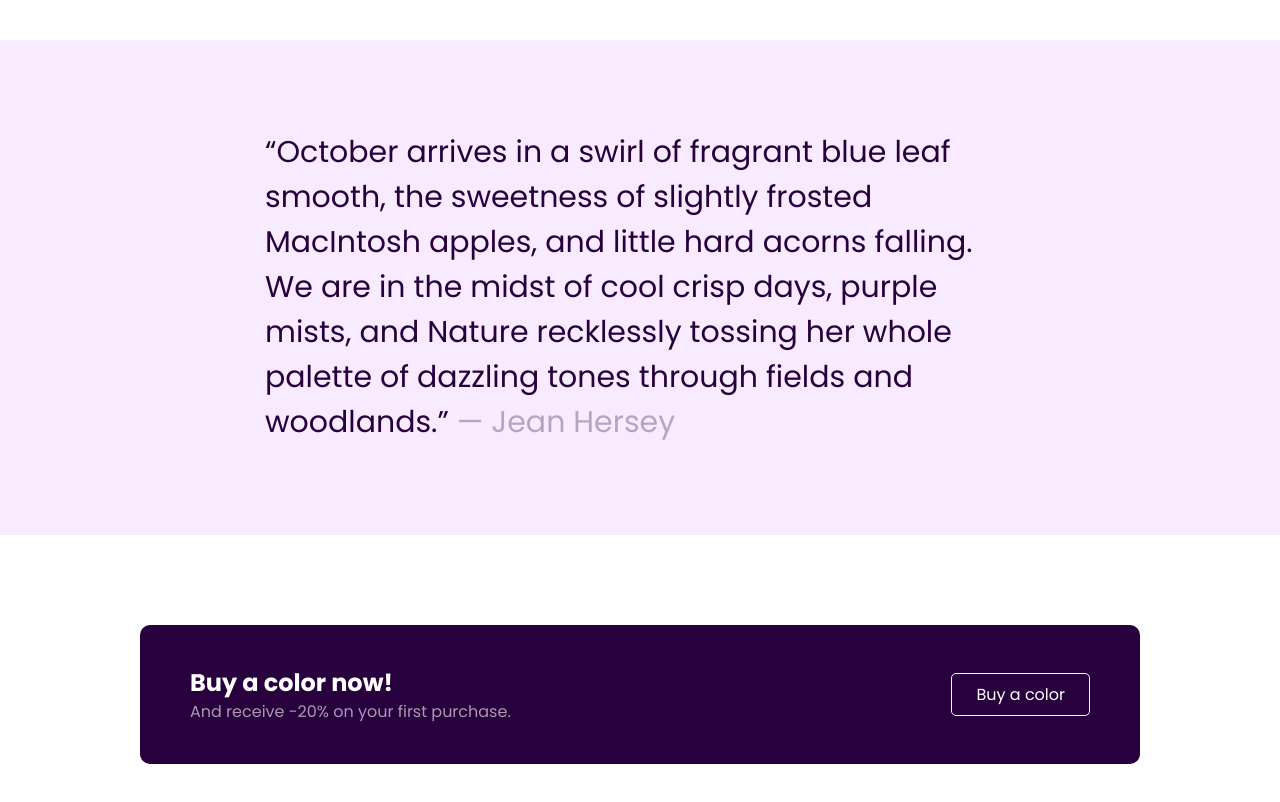
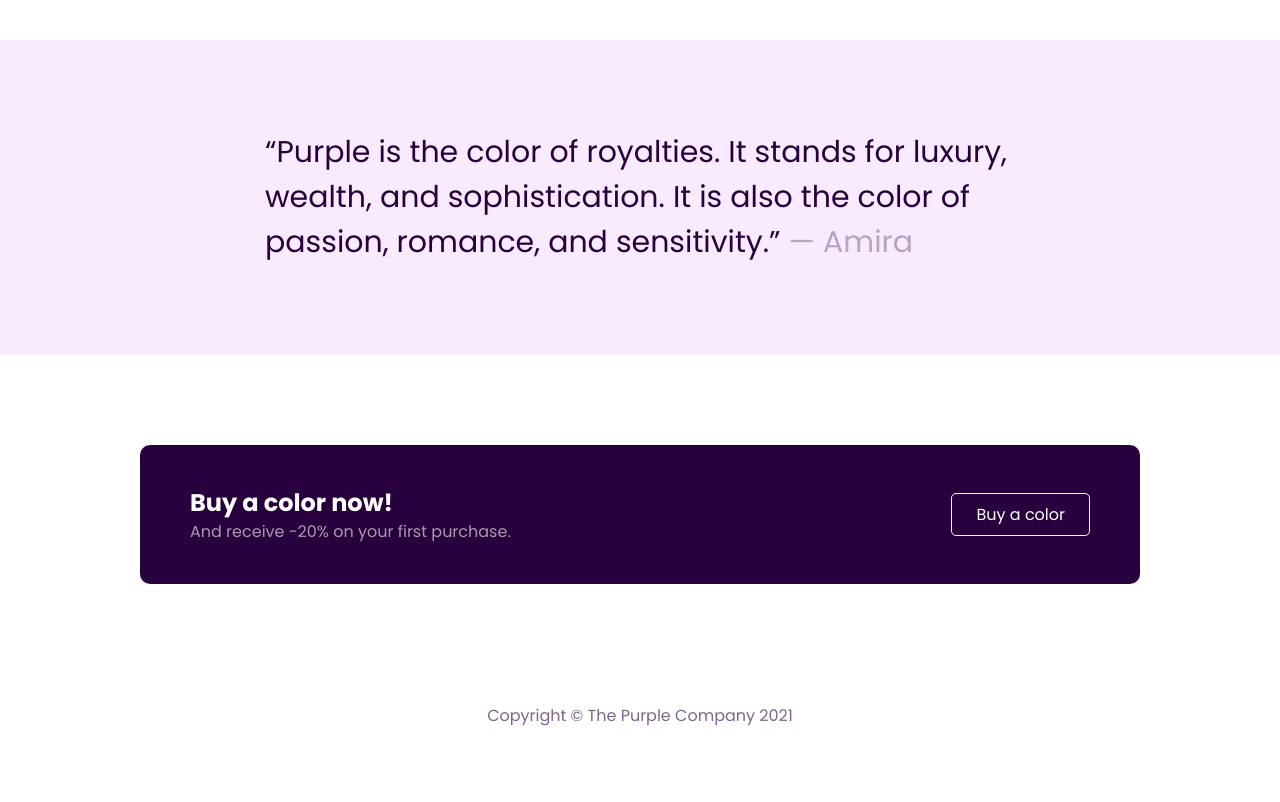
Before and after one commit to louis-va/odin-landing-page, a plain HTML site: page index.html in a window 1280 px wide. Shown: the part 1020-1822 px from the top of the page. After the commit the page ends 1778 px from the top, so only its background shows below. Drawn offline with Linux system fonts and the light colour scheme.

Commit message:
Added footer section

```diff
--- a/index.html
+++ b/index.html
@@ -43,7 +43,7 @@
 		</section>
 		<section id="colors">
 			<div class="wrapper">
-				<h2>Some of our crations</h2>
+				<h2>Some of our creations</h2>
 				<div class="grid">
 					<div class="block">
 						<div class="square square1"></div>
@@ -67,11 +67,8 @@
 		<section id="quote">
 			<div class="wrapper">
 				<p class="quote">
-					“October arrives in a swirl of fragrant blue leaf smooth, the sweetness of
-					slightly frosted MacIntosh apples, and little hard acorns falling. We are in the
-					midst of cool crisp days, purple mists, and Nature recklessly tossing her whole
-					palette of dazzling tones through fields and woodlands.”
-					<span class="author">— Jean Hersey</span>
+					“Purple is the color of royalties. It stands for luxury, wealth, and sophistication. It is also the color of passion, romance, and sensitivity.”
+					<span class="author">— Amira</span>
 				</p>
 			</div>
 		</section>
@@ -89,7 +86,9 @@
 			</div>
 		</section>
         <footer id="footer">
-
+            <div class="wrapper">
+                <p>Copyright © The Purple Company 2021</p>
+            </div>
         </footer>
 	</body>
 </html>
--- a/style.css
+++ b/style.css
@@ -181,3 +181,13 @@ a.button{
 #cta .block .left p{
     opacity: 60%;
 }
+
+/** FOOTER **/
+#footer{
+    padding: 30px 0;
+}
+#footer p{
+    color: #27003D;
+    opacity: 60%;
+    text-align: center;
+}
```
